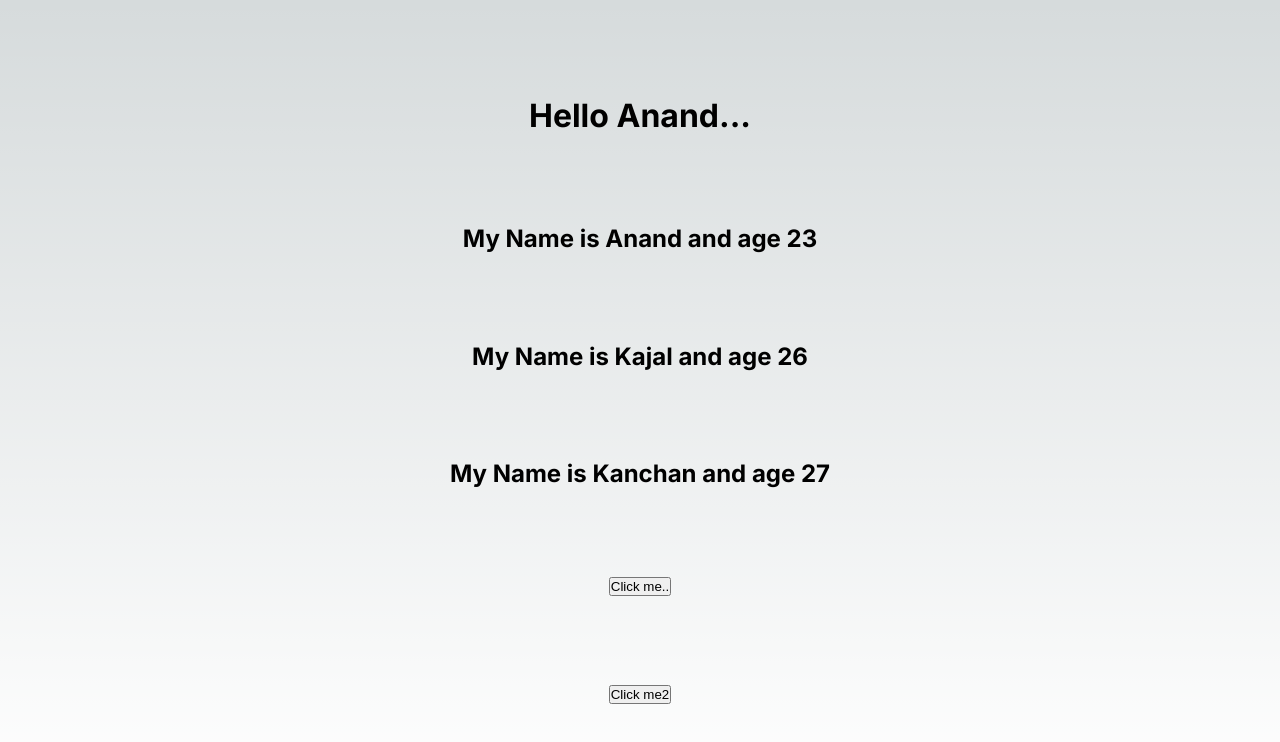
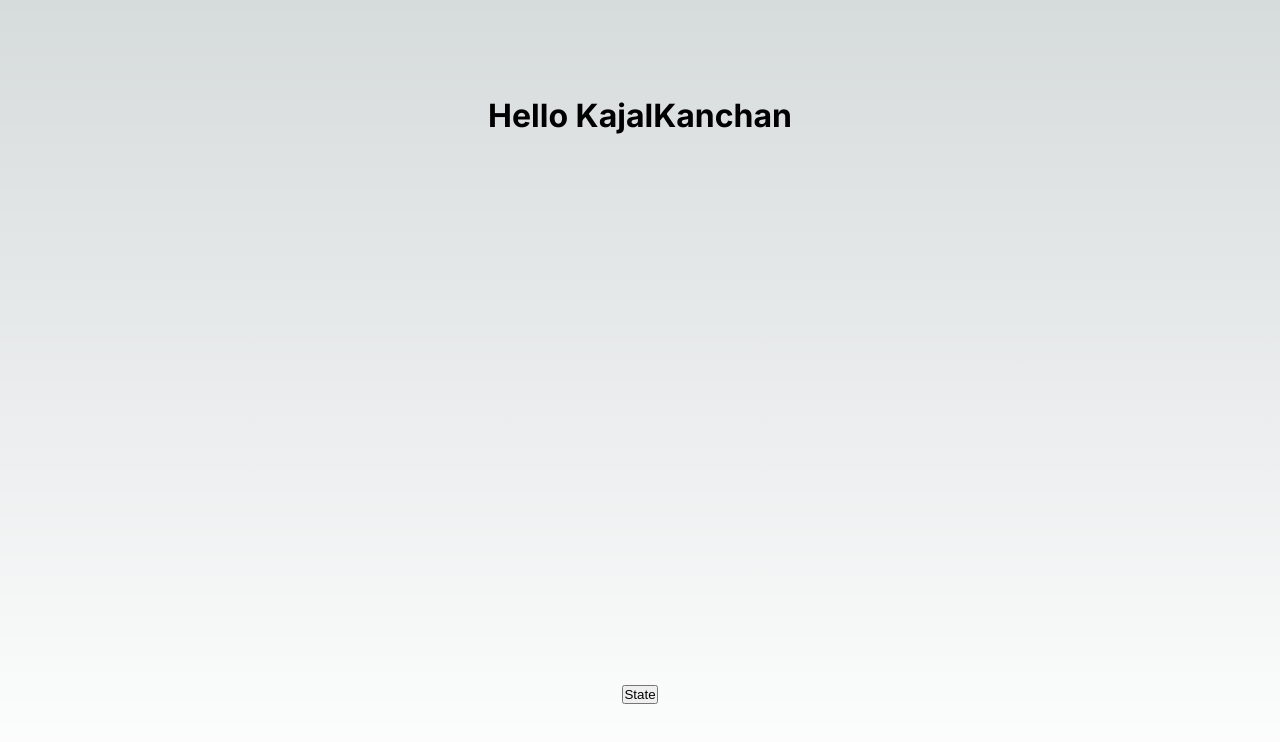
Before and after one commit to AnandShirbhaiyye/nextjs-learn, a Next.js app: page / in a window 1280 px wide. Shown: the top 742 px of the page. Built offline with nearby package versions, Linux system fonts and the light colour scheme.

Commit message:
implement react state and call components as a function in nextjs

```diff
--- a/src/app/page.js
+++ b/src/app/page.js
@@ -1,27 +1,37 @@
 'use client'
+import { useState } from "react";
 import styles from "./page.module.css";
 
 export default function Home() {
 
-  const apple = (item)=>{
-    alert(item)
+  const [item, setItem] = useState("KajalKanchan")
+
+  // const apple = (item)=>{
+  //   alert(item)
+  // }
+
+  const state=()=>{
+    setItem("AnandUjwal")
   }
+
   return (
     <main className={styles.main}>
-      <h1>Hello Anand...</h1>
+      {/* <h1>Hello Anand...</h1>
       <User name="Anand" age={23}/>
       <User name="Kajal" age={26}/>
       <User name="Kanchan" age={27}/>
       <button onClick={()=>alert("Hello Next Js")}>Click me..</button>
-      <button onClick={()=>apple("hey...nextjs..how are you")}>Click me2</button>
+      <button onClick={()=>apple("hey...nextjs..how are you")}>Click me2</button> */}
+      <h1>Hello {item}</h1>
+      <button onClick={()=>state()}>State</button>
     </main>
   );
 }
 
-const User = (props) => {
-  return (
-    <div>
-      <h2>My Name is {props.name} and age {props.age}</h2>
-    </div>
-  )
-};
+// const User = (props) => {
+//   return (
+//     <div>
+//       <h2>My Name is {props.name} and age {props.age}</h2>
+//     </div>
+//   )
+// };
```
